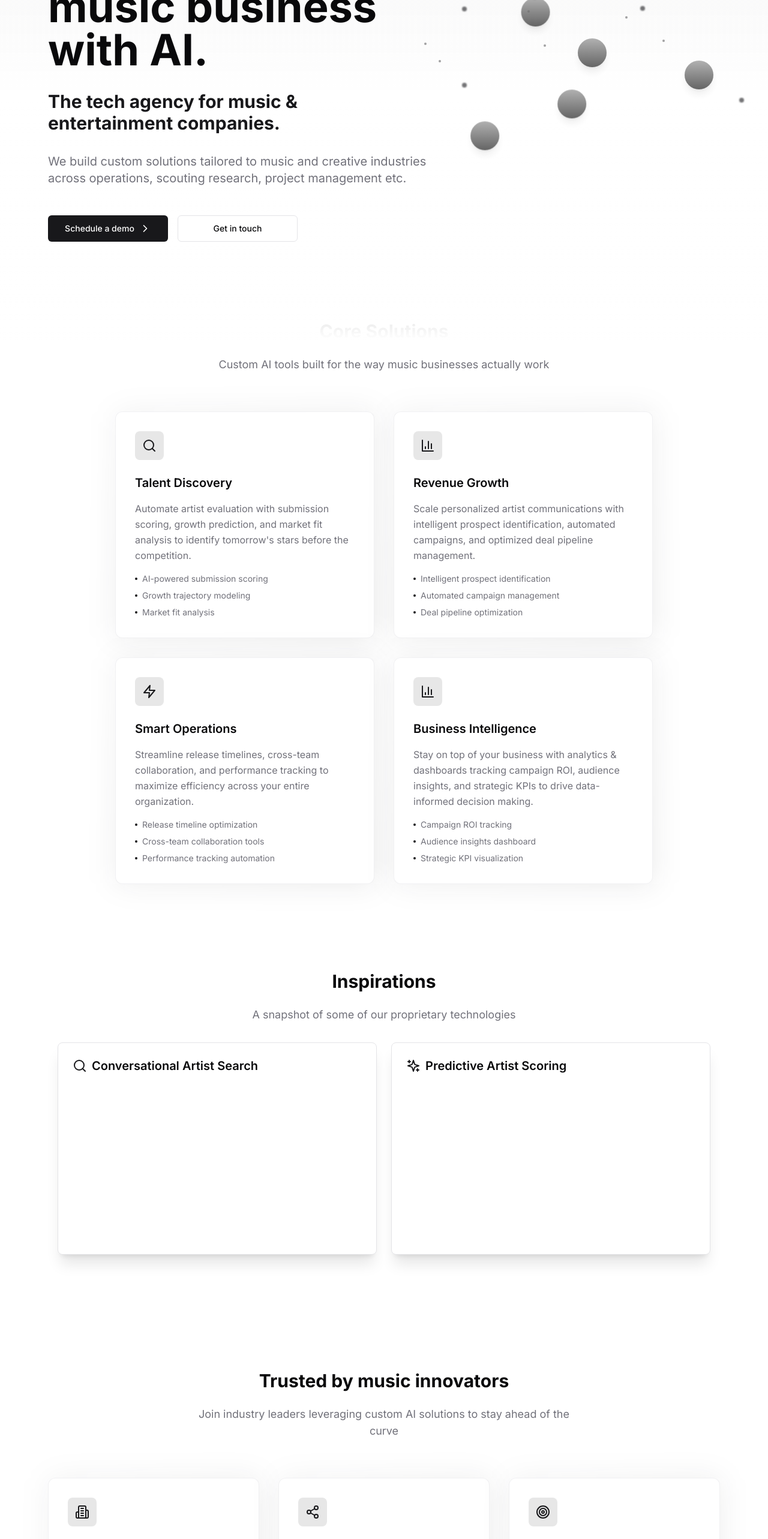
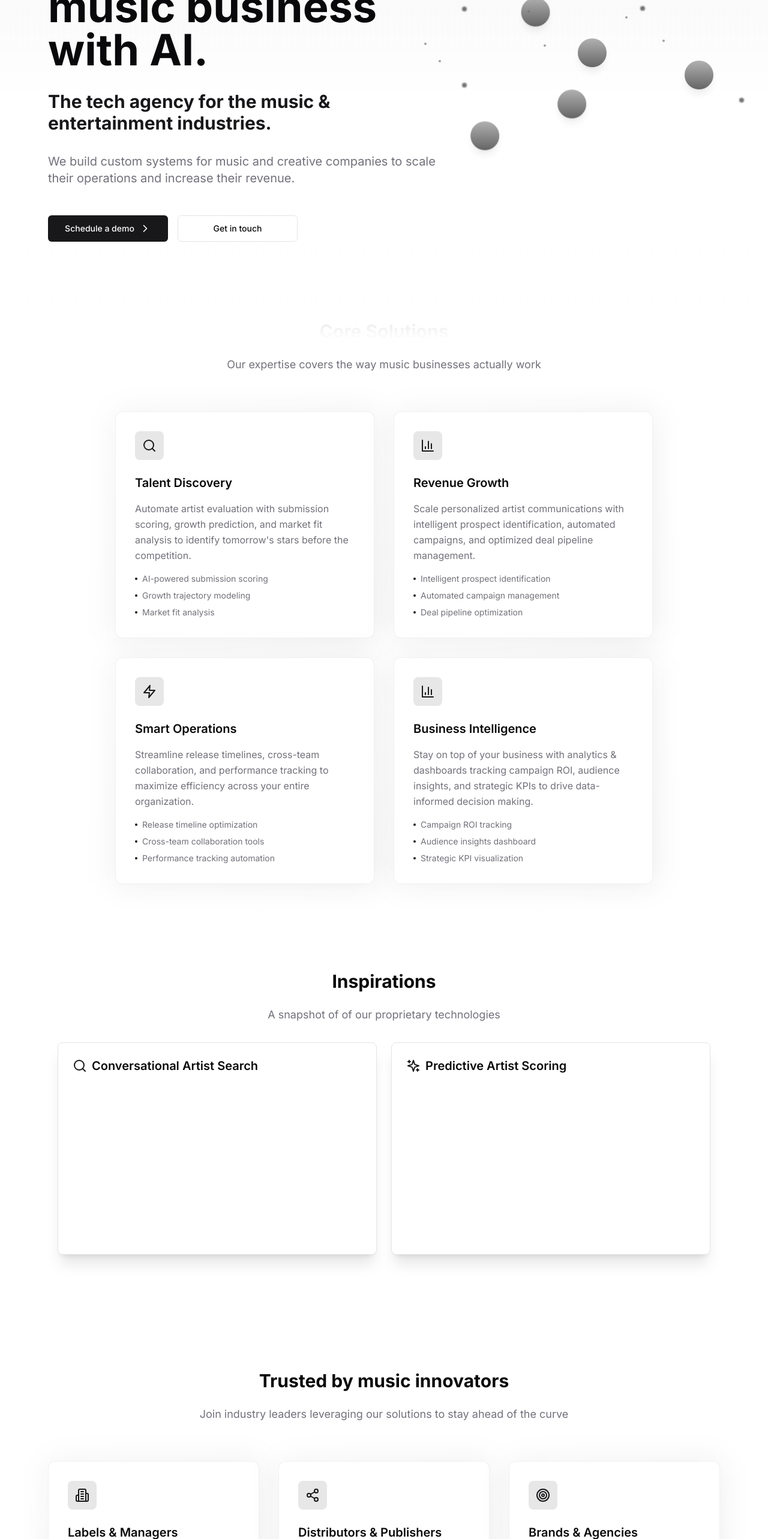
Before and after one commit to sonarlabs-io/sonarlabs-landing, a Next.js app: page / in a window 1280 px wide. Shown: the part 234-2800 px from the top of the page at 60% size. Built offline with nearby package versions, Linux system fonts and the light colour scheme; no server answers; grey boxes are pictures that could not be loaded.

Commit message:
more updates

```diff
--- a/src/app/page.tsx
+++ b/src/app/page.tsx
@@ -405,15 +405,15 @@ export default function LandingPage() {
                 </h1>
                 <p className="text-xl sm:text-2xl md:text-3xl font-bold text-primary leading-[1.2]">
                   <span className="inline-block">
-                    The tech agency for music &
+                    The tech agency for the music &
                   </span>
                   <br />
                   <span className="inline-block">
-                    entertainment companies.
+                    entertainment industries.
                   </span>
                 </p>
                 <p className="text-base sm:text-lg md:text-xl text-muted-foreground max-w-2xl leading-relaxed">
-                  We build custom solutions tailored to music and creative industries across operations, scouting research, project management etc.
+                  We build custom systems for music and creative companies to scale their operations and increase their revenue.
                 </p>
 
                 {/* CTA Buttons */}
@@ -449,7 +449,7 @@ export default function LandingPage() {
           Core Solutions
         </h2>
         <p className="text-base sm:text-lg text-muted-foreground text-center mb-8 sm:mb-16 max-w-2xl mx-auto px-2">
-          Custom AI tools built for the way music businesses actually work
+          Our expertise covers the way music businesses actually work
         </p>
 
         <div className="grid grid-cols-1 sm:grid-cols-2 gap-6 sm:gap-8 max-w-4xl mx-auto">
@@ -573,7 +573,7 @@ export default function LandingPage() {
           Inspirations
         </h2>
         <p className="text-base sm:text-lg text-muted-foreground text-center mb-8 sm:mb-16 max-w-2xl mx-auto px-2">
-          A snapshot of some of our proprietary technologies
+          A snapshot of of our proprietary technologies
         </p>
       <div className="relative -mt-4 sm:-mt-8 px-4 sm:px-4">
         <div className="max-w-6xl mx-auto">
@@ -717,7 +717,7 @@ export default function LandingPage() {
         Trusted by music innovators
         </h2>
         <p className="text-base sm:text-lg text-muted-foreground text-center mb-8 sm:mb-16 max-w-2xl mx-auto px-2">
-          Join industry leaders leveraging custom AI solutions to stay ahead of the curve
+          Join industry leaders leveraging our solutions to stay ahead of the curve
         </p>
 
         <div className="grid sm:grid-cols-2 md:grid-cols-3 gap-4 sm:gap-6 md:gap-8">
@@ -731,9 +731,9 @@ export default function LandingPage() {
               <h3 className="text-lg sm:text-xl font-semibold mb-3 sm:mb-4">Labels & Managers</h3>
               <div className="space-y-3 text-muted-foreground">
                 <p className="leading-relaxed">
-                  Scale your A&R process with AI that identifies promising artists months before they break.
+                Transform your entire workflow, from A&R to campaign execution. Evaluate prospective artists, optimize release strategies and track what matters.
                 </p>
-                <ul className="space-y-2">
+                {/* <ul className="space-y-2">
                   <li className="flex items-center gap-2">
                     <div className="h-1 w-1 rounded-full bg-primary" />
                     <span>Custom artist scoring models</span>
@@ -746,7 +746,7 @@ export default function LandingPage() {
                     <div className="h-1 w-1 rounded-full bg-primary" />
                     <span>Competitive intelligence</span>
                   </li>
-                </ul>
+                </ul> */}
               </div>
             </div>
           </div>
@@ -758,12 +758,12 @@ export default function LandingPage() {
               <div className="h-10 w-10 sm:h-12 sm:w-12 rounded-lg bg-primary/10 flex items-center justify-center mb-4 sm:mb-6 group-hover:scale-110 transition-transform">
                 <Share2 className="h-5 w-5 sm:h-6 sm:w-6 text-primary" />
               </div>
-              <h3 className="text-lg sm:text-xl font-semibold mb-3 sm:mb-4">Music Distributors</h3>
+              <h3 className="text-lg sm:text-xl font-semibold mb-3 sm:mb-4">Distributors & Publishers</h3>
               <div className="space-y-3 text-muted-foreground">
                 <p className="leading-relaxed">
-                  Intelligently surface high-potential artists from your catalog to maximize service opportunities.
+                Turn your catalog into a competitive advantage. AI-powered systems that identify opportunities and prove your value to artists and partners.
                 </p>
-                <ul className="space-y-2">
+                {/* <ul className="space-y-2">
                   <li className="flex items-center gap-2">
                     <div className="h-1 w-1 rounded-full bg-primary" />
                     <span>Catalog intelligence systems</span>
@@ -776,7 +776,7 @@ export default function LandingPage() {
                     <div className="h-1 w-1 rounded-full bg-primary" />
                     <span>Resource allocation optimization</span>
                   </li>
-                </ul>
+                </ul> */}
               </div>
             </div>
           </div>
@@ -791,9 +791,9 @@ export default function LandingPage() {
               <h3 className="text-lg sm:text-xl font-semibold mb-3 sm:mb-4">Brands & Agencies</h3>
               <div className="space-y-3 text-muted-foreground">
                 <p className="leading-relaxed">
-                  Connect with emerging artists that perfectly align with your brand values and target demographics.
+                Make every partnership decision with precision, from predicting campaign performance to optimizing marketing spend across channels.
                 </p>
-                <ul className="space-y-2">
+                {/* <ul className="space-y-2">
                   <li className="flex items-center gap-2">
                     <div className="h-1 w-1 rounded-full bg-primary" />
                     <span>Brand-artist matching algorithms</span>
@@ -806,7 +806,7 @@ export default function LandingPage() {
                     <div className="h-1 w-1 rounded-full bg-primary" />
                     <span>Audience overlap analysis</span>
                   </li>
-                </ul>
+                </ul> */}
               </div>
             </div>
           </div>
@@ -970,8 +970,8 @@ export default function LandingPage() {
               <h2 className="text-2xl sm:text-3xl md:text-4xl font-bold px-2">
               Let's chat.
               </h2>
-              <p className="text-base sm:text-lg text-muted-foreground max-w-2xl mx-auto leading-relaxed px-2">
-                We look forward to discussing how we can best help you upscale your music business with AI.
+              <p className="text-base sm:text-lg text-muted-foreground max-w-2xl mx-auto leading-relaxed px-3">
+                Reach out to discuss how we can best help you upscale your music business with AI.
               </p>
               <div className="flex flex-col sm:flex-row gap-3 sm:gap-4 justify-center px-2">
                 <Button
@@ -1044,7 +1044,7 @@ export default function LandingPage() {
                 onClick={(e: React.MouseEvent) => {
                   e.preventDefault();
                   handleSocialClick('email');
-                  window.location.href = 'mailto:maxime@sonarlabs.io';
+                  window.location.href = 'mailto:contact@sonarlabs.io';
                 }}
                 className="text-muted-foreground hover:text-primary transition-colors"
                 aria-label="email"
```
